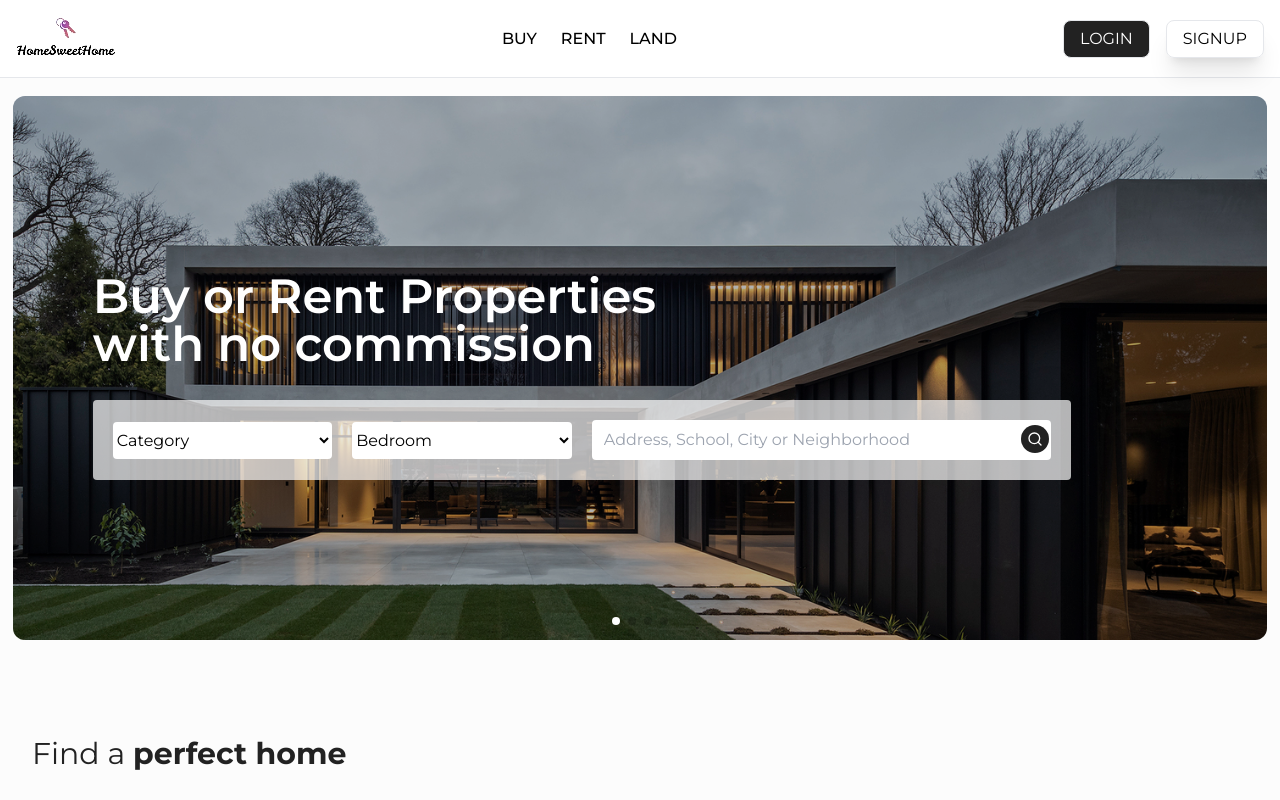
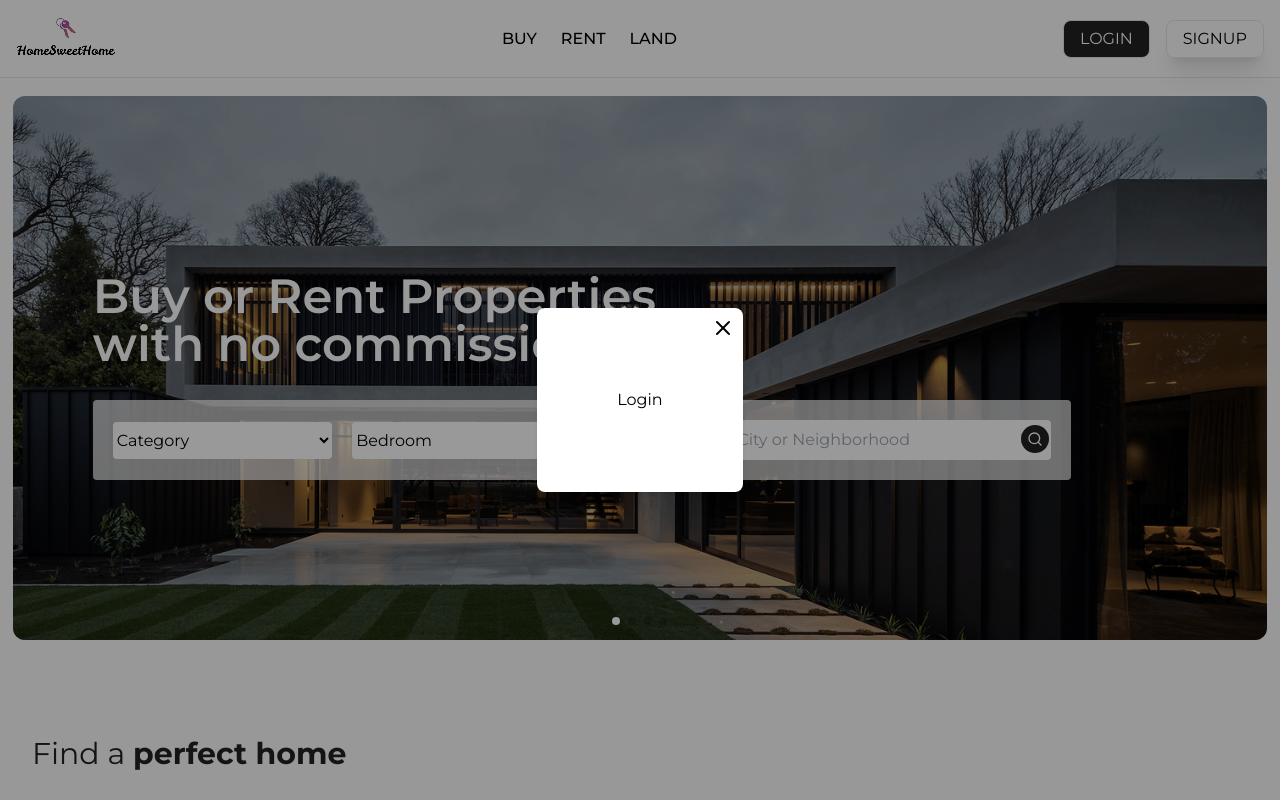
Before and after one commit to Demiladeala/real-estate-app, a Next.js app: page / in a window 1280 px wide. Both pictures are taken after a click on the button "LOGIN". Shown: the top 800 px of the page. Built offline with nearby package versions, Linux system fonts and the light colour scheme.

Commit message:
design login and signup modal

```diff
--- a/src/app/Store/ModalStore.tsx
+++ b/src/app/Store/ModalStore.tsx
@@ -1,14 +1,21 @@
-"use client"
 import { create } from 'zustand'
 
 interface ModalState {
     currentModal: number | null;
+    numberOfModals: number;
     openModal: (ModalNumber:number) => void;
     closeModal: () => void;
+    incrementModal: () => void;
+    decrementModal: () => void;
 }
 
 export const useModalStore = create<ModalState>()((set) => ({
     currentModal: null,
+    numberOfModals: 5,
     openModal: (number) => set({ currentModal:number}),
     closeModal: () => set({ currentModal: null}),
+    incrementModal: () =>
+    set((state) => ({ currentModal: (state.currentModal || 0) + 1 })),
+  decrementModal: () =>
+    set((state) => ({ currentModal: (state.currentModal || 0) - 1 })),
 }));
--- /dev/null
+++ b/src/app/components/LoginModal.tsx
@@ -0,0 +1,19 @@
+import { X } from 'lucide-react'
+import React from 'react'
+import { useModalStore } from '../Store/ModalStore'
+
+type Props = {}
+
+const LoginModal = (props: Props) => {
+    const { closeModal } = useModalStore((state) => state)
+  return (
+    <div className='z-[100] fixed top-0 w-full h-screen bg-black/40 flex justify-center items-center'>
+        <div className='relative bg-white shadow-md p-20 rounded-lg'>
+            <X onClick={closeModal} className='absolute top-2 right-2 cursor-pointer' />
+            Login
+        </div>
+    </div>
+  )
+}
+
+export default LoginModal
--- a/src/app/components/Navbar.tsx
+++ b/src/app/components/Navbar.tsx
@@ -4,12 +4,14 @@ import logo from '../../../public/logo.png'
 import { RiMenu4Fill } from "react-icons/ri";
 import { useEffect, useState } from "react";
 import Link from "next/link";
+import { useModalStore } from "../Store/ModalStore";
 
 type Props = {}
 
 const Navbar = (props: Props) => {
     const [nav, setNav ] = useState(false);
     const [hasShadow, setHasShadow] = useState(false);
+    const { openModal } = useModalStore((state) => state)
 
     useEffect(() => {
         const handleScroll = () => {
@@ -49,8 +51,16 @@ const Navbar = (props: Props) => {
         </div>
 
         <div className="hidden md:flex items-center gap-4">
-            <button className="bg-[#222] text-white py-[6px] px-4 rounded-lg border hover:border-[#222] hover:bg-transparent hover:text-[#222]">LOGIN</button>
-            <button className="py-[6px] px-4 rounded-lg shadow-xl border hover:bg-[#fbfbfb]">SIGNUP</button>
+            <button
+            onClick={()=> openModal(1)}
+            className="bg-[#222] text-white py-[6px] px-4 rounded-lg border hover:border-[#222] hover:bg-transparent hover:text-[#222]">
+              LOGIN
+            </button>
+            <button
+            onClick={()=> openModal(2)}
+            className="py-[6px] px-4 rounded-lg shadow-xl border hover:bg-[#fbfbfb]">
+              SIGNUP
+            </button>
         </div>
 
         <div className="md:hidden pr-3">
@@ -66,9 +76,9 @@ const Navbar = (props: Props) => {
             <div className="w-full h-px bg-[#eee]"></div>
             <Link href='/LandListings'><li>LAND</li></Link>
             <div className="w-full h-px bg-[#eee]"></div>
-            <li>LOGIN</li>
+            <li onClick={()=> openModal(1)} >LOGIN</li>
             <div className="w-full h-px bg-[#eee]"></div>
-            <li>SIGNUP</li>
+            <li onClick={()=> openModal(2)} >SIGNUP</li>
         </div>
     )}
 </>
--- /dev/null
+++ b/src/app/components/SignupModal.tsx
@@ -0,0 +1,19 @@
+import { X } from 'lucide-react'
+import React from 'react'
+import { useModalStore } from '../Store/ModalStore'
+
+type Props = {}
+
+const SignupModal = (props: Props) => {
+    const { closeModal } = useModalStore((state) => state)
+  return (
+    <div className='z-[100] fixed top-0 w-full h-screen bg-black/40 flex justify-center items-center'>
+        <div className='relative bg-white shadow-md p-20 rounded-lg'>
+            <X onClick={closeModal} className='absolute top-2 right-2 cursor-pointer' />
+            SignUp
+        </div>
+    </div>
+  )
+}
+
+export default SignupModal
--- a/src/app/layout.tsx
+++ b/src/app/layout.tsx
@@ -15,8 +15,8 @@ export default function RootLayout({
 }: {
   children: React.ReactNode
 }) {
+
   return (
-
     <html lang="en">
       <body className={montserrat.className}>
         <TanstackProvider>
--- a/src/app/page.tsx
+++ b/src/app/page.tsx
@@ -1,3 +1,7 @@
+"use client"
+import { useModalStore } from './Store/ModalStore'
+import LoginModal from './components/LoginModal'
+import SignupModal from './components/SignupModal'
 import Banner from './components/Banner'
 import ClientsMarquee from './components/ClientsMarquee'
 import Experts from './components/Experts'
@@ -8,6 +12,7 @@ import Properties from './components/Properties'
 import Services from './components/Services'
 
 export default function Home() {
+  const { openModal, currentModal, closeModal } = useModalStore((state) => state)
   return (
     <div>
       <section id='navbar'>
@@ -41,6 +46,10 @@ export default function Home() {
       <section>
         <Footer />
       </section>
+
+      {currentModal === 1 && <LoginModal />}
+      {currentModal === 2 && <SignupModal />}
+
     </div>
   )
 }
```
